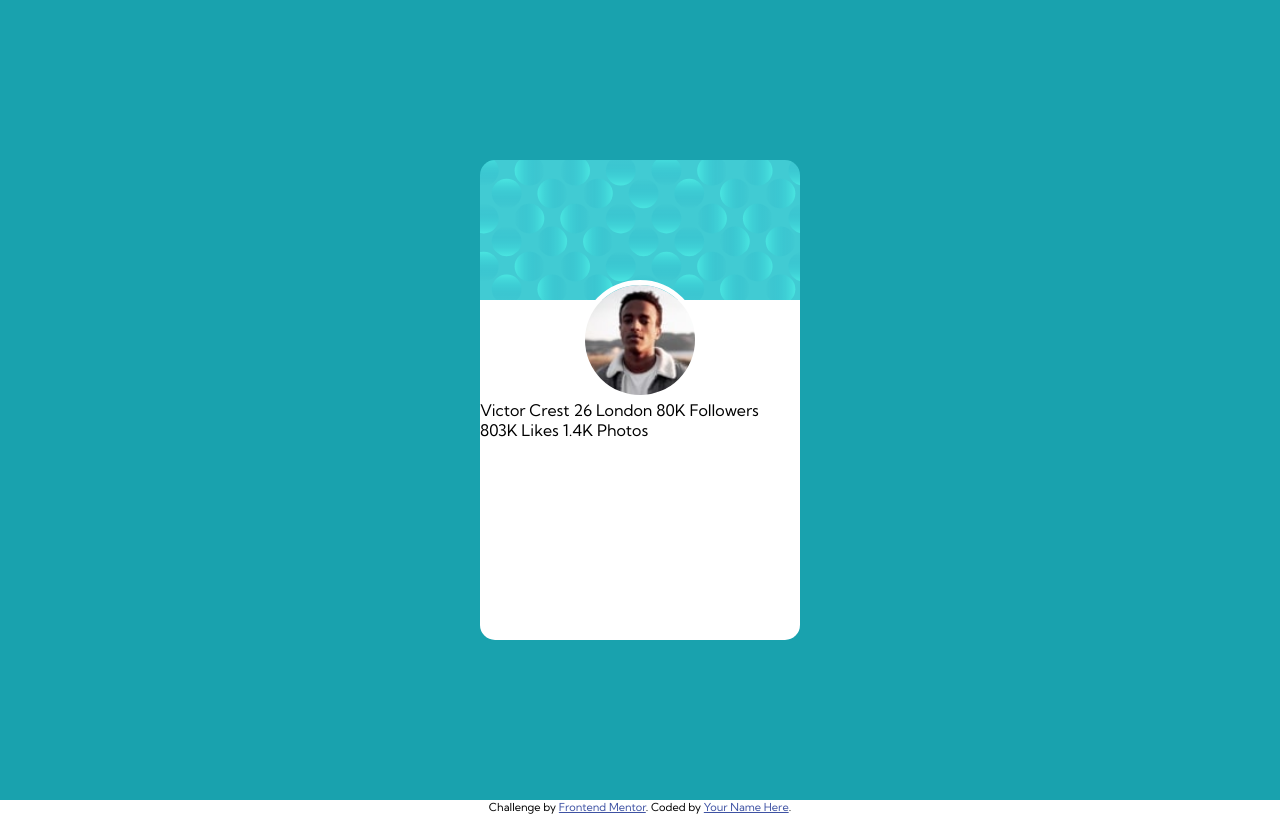
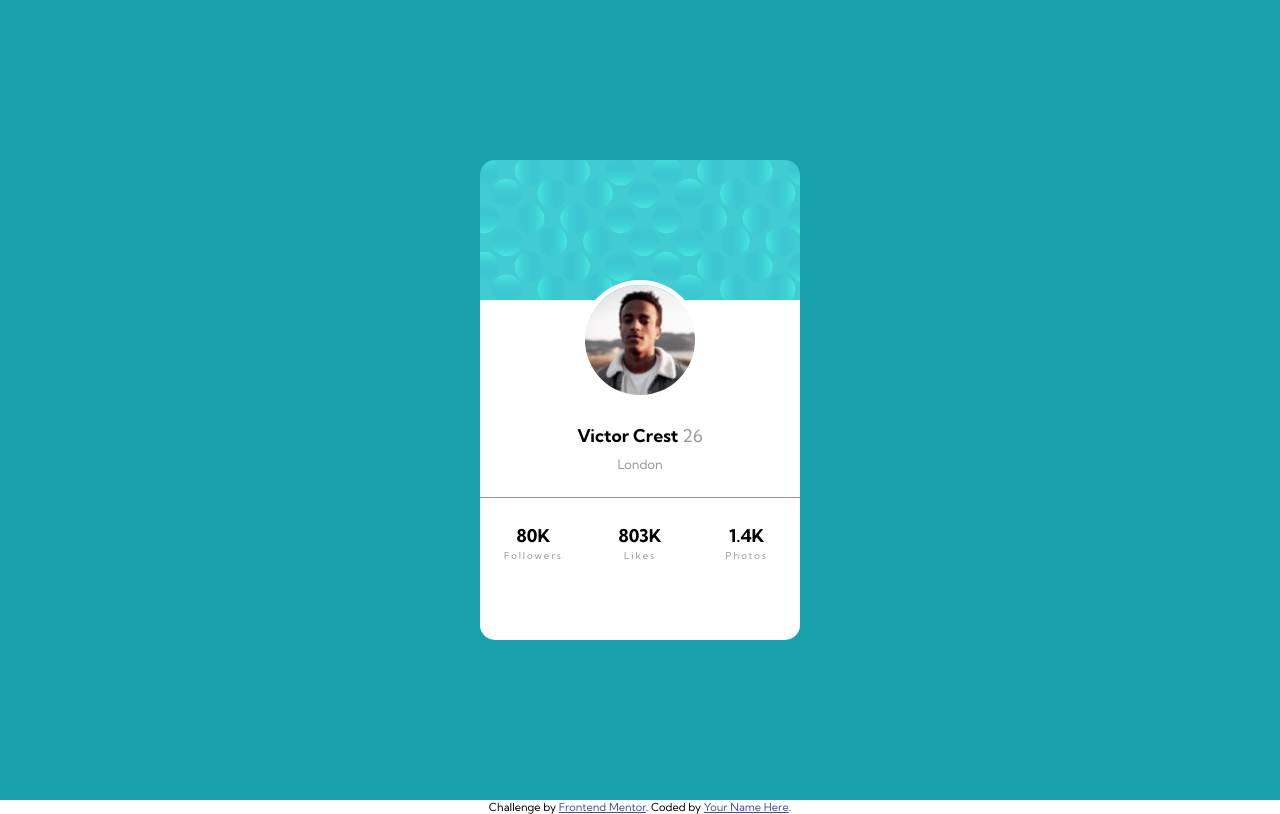
Before and after one commit to sergioatreides/profile-card-component, a plain HTML site: page index.html in a window 1280 px wide. Drawn offline with Linux system fonts and the light colour scheme.

Commit message:
Pre-background setting

```diff
--- a/css/styles.css
+++ b/css/styles.css
@@ -25,7 +25,7 @@ body {
 .card {
     display: flex;
     flex-direction: column;
-    width: 25%;
+    min-width: 25%;
     height: 60%;
     /* border: 1px solid black; */
     border-radius: 15px;
@@ -44,10 +44,77 @@ body {
     border: 5px solid var(--white);
     border-radius: 100%;
 }
-
+.bio {
+    display: flex;
+    flex-direction: column;
+    align-items: center;
+    justify-content: center;
+    padding: 20px 0px;
+    width: 100%;
+    border-bottom: 1px solid var(--dark-grey);
+}
+.name,
+.stat-title {
+    font-weight: bold;
+    font-size: 1.1em;
+}
+.age {
+    color: var(--dark-grey);
+    font-weight: normal;
+}
+.bio p {
+    margin: 5px 0px;
+}
+.city {
+    font-size: .8em;
+}
+.city,
+.stat-data {
+    color: var(--dark-grey);
+}
+.social {
+    display: grid;
+    width: 100%;
+    grid-template-columns: repeat(3, 1fr);
+    justify-content: space-around;
+    padding-top: 25px;
+}
+.social div {
+    margin: 0;
+}
+.stat-data,
+.stat-title {
+    text-align: center;
+    padding: 2px 0px;
+}
+.stat-data {
+    letter-spacing: .2em;
+    font-size: .6em;
+}
 .attribution {
     font-size: 11px; text-align: center;
 }
 .attribution a {
     color: hsl(228, 45%, 44%);
 }
+
+@media screen and (max-width: 1000px) {
+    .card {
+        min-width: 30%;
+    }
+}
+@media screen and (max-width: 800px) {
+    .card {
+        min-width: 40%;
+    }
+}
+@media screen and (max-width: 600px) {
+    .card {
+        min-width: 50%;
+    }
+}
+@media screen and (max-width: 450px) {
+    .card {
+        min-width: 80%;
+    }
+}
--- a/index.html
+++ b/index.html
@@ -17,18 +17,25 @@
       <div class="portrait">
         <img src="images/image-victor.jpg" alt="Portrait" Title="Portrait">
       </div>
-      Victor Crest
-      26
-      London
+      <div class="bio">
+        <p class="name">Victor Crest <span class="age">26</span></p>
+        <p class="city">London</p>
+      </div>
+      <div class="social">
+        <div>
+          <p class="stat-title">80K</p>
+          <p class="stat-data">Followers</p>
+        </div>
+        <div>
+          <p class="stat-title">803K</p>
+          <p class="stat-data">Likes</p>
+        </div>
+        <div>
+          <p class="stat-title">1.4K</p>
+          <p class="stat-data">Photos</p>
+        </div>
+      </div>
 
-      80K
-      Followers
-
-      803K
-      Likes
-
-      1.4K
-      Photos
     </div>
 
   </main>
```
